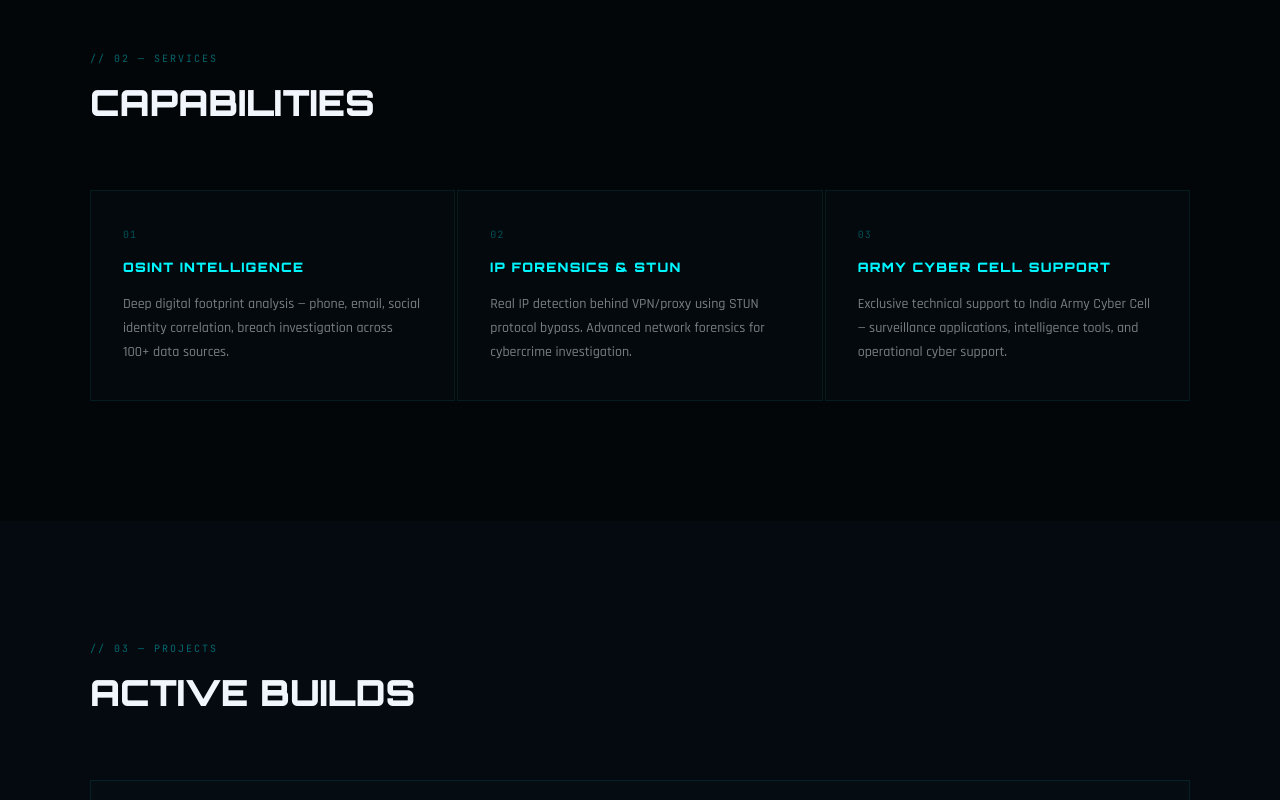
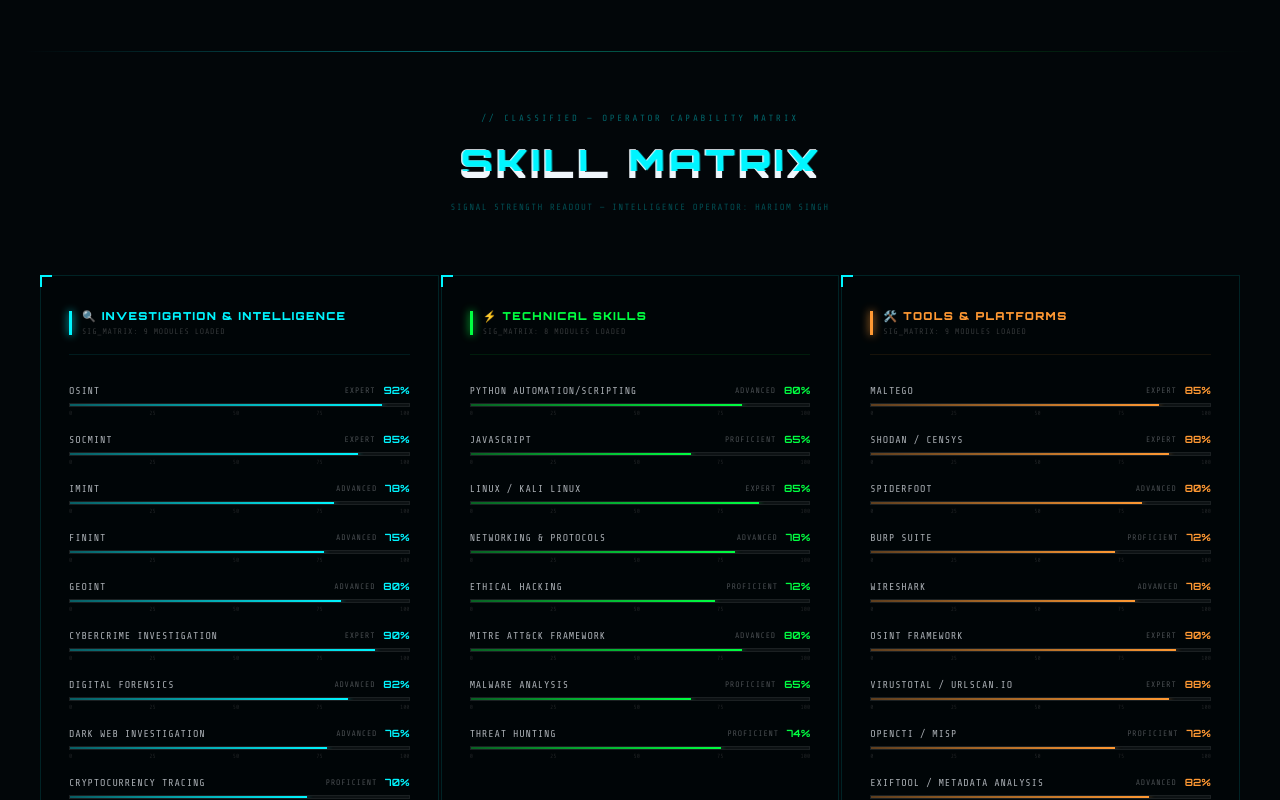
Before and after one commit to CyberkingHariom/CyberkingHariom.github.io, a Next.js app: page / in a window 1280 px wide. Shown: the part 1620-2420 px from the top of the page. Built offline with nearby package versions, Linux system fonts and the light colour scheme.

Commit message:
epic redesign: matrix+glitch+HUD+capabilities — components/CapabilitiesSection.tsx

```diff
--- /dev/null
+++ b/components/CapabilitiesSection.tsx
@@ -0,0 +1,146 @@
+'use client';
+import { useEffect, useRef, useState } from 'react';
+
+const MATRIX = [
+  {
+    cat: '🔍 INVESTIGATION & INTELLIGENCE',
+    id: 'intel',
+    color: '#00F5FF',
+    items: [
+      { name: 'OSINT', val: 92 },
+      { name: 'SOCMINT', val: 85 },
+      { name: 'IMINT', val: 78 },
+      { name: 'FININT', val: 75 },
+      { name: 'GEOINT', val: 80 },
+      { name: 'Cybercrime Investigation', val: 90 },
+      { name: 'Digital Forensics', val: 82 },
+      { name: 'Dark Web Investigation', val: 76 },
+      { name: 'Cryptocurrency Tracing', val: 70 },
+    ],
+  },
+  {
+    cat: '⚡ TECHNICAL SKILLS',
+    id: 'tech',
+    color: '#00FF41',
+    items: [
+      { name: 'Python Automation/Scripting', val: 80 },
+      { name: 'JavaScript', val: 65 },
+      { name: 'Linux / Kali Linux', val: 85 },
+      { name: 'Networking & Protocols', val: 78 },
+      { name: 'Ethical Hacking', val: 72 },
+      { name: 'MITRE ATT&CK Framework', val: 80 },
+      { name: 'Malware Analysis', val: 65 },
+      { name: 'Threat Hunting', val: 74 },
+    ],
+  },
+  {
+    cat: '🛠️ TOOLS & PLATFORMS',
+    id: 'tools',
+    color: '#FF9933',
+    items: [
+      { name: 'Maltego', val: 85 },
+      { name: 'Shodan / Censys', val: 88 },
+      { name: 'SpiderFoot', val: 80 },
+      { name: 'Burp Suite', val: 72 },
+      { name: 'Wireshark', val: 78 },
+      { name: 'OSINT Framework', val: 90 },
+      { name: 'VirusTotal / URLScan.io', val: 88 },
+      { name: 'OpenCTI / MISP', val: 72 },
+      { name: 'ExifTool / Metadata Analysis', val: 82 },
+    ],
+  },
+];
+
+function SkillBar({ name, val, color, animate }: { name: string; val: number; color: string; animate: boolean }) {
+  const getLevel = (v: number) => v >= 85 ? 'EXPERT' : v >= 75 ? 'ADVANCED' : v >= 65 ? 'PROFICIENT' : 'TRAINED';
+  const glowColor = color === '#00F5FF' ? 'rgba(0,245,255,0.4)' : color === '#00FF41' ? 'rgba(0,255,65,0.4)' : 'rgba(255,153,51,0.4)';
+  return (
+    <div style={{ marginBottom: 14 }}>
+      <div style={{ display: 'flex', justifyContent: 'space-between', alignItems: 'center', marginBottom: 5 }}>
+        <span style={{ fontFamily: 'Share Tech Mono, monospace', fontSize: 10, color: 'rgba(240,246,252,0.7)', letterSpacing: '0.08em' }}>{name.toUpperCase()}</span>
+        <div style={{ display: 'flex', gap: 8, alignItems: 'center' }}>
+          <span style={{ fontFamily: 'Share Tech Mono', fontSize: 8, color: 'rgba(240,246,252,0.3)', letterSpacing: '0.1em' }}>{getLevel(val)}</span>
+          <span style={{ fontFamily: 'Orbitron, monospace', fontSize: 10, fontWeight: 700, color: color }}>{val}%</span>
+        </div>
+      </div>
+      <div style={{ height: 4, background: 'rgba(255,255,255,0.05)', border: '1px solid rgba(255,255,255,0.06)', position: 'relative', overflow: 'hidden' }}>
+        <div style={{
+          height: '100%',
+          width: animate ? `${val}%` : '0%',
+          background: `linear-gradient(90deg, ${color}55, ${color})`,
+          boxShadow: animate ? `0 0 8px ${glowColor}` : 'none',
+          transition: 'width 1.2s ease, box-shadow 0.5s ease',
+          position: 'relative',
+        }}>
+          <div style={{ position: 'absolute', right: 0, top: 0, bottom: 0, width: 3, background: color, boxShadow: `0 0 6px ${color}` }} />
+        </div>
+      </div>
+      {/* Tick marks */}
+      <div style={{ display: 'flex', justifyContent: 'space-between', marginTop: 2 }}>
+        {[0,25,50,75,100].map(t => (
+          <div key={t} style={{ fontFamily: 'Share Tech Mono', fontSize: 6, color: 'rgba(255,255,255,0.12)' }}>{t}</div>
+        ))}
+      </div>
+    </div>
+  );
+}
+
+export default function CapabilitiesSection() {
+  const [animate, setAnimate] = useState(false);
+  const ref = useRef<HTMLDivElement>(null);
+
+  useEffect(() => {
+    const obs = new IntersectionObserver(([e]) => { if (e.isIntersecting) setAnimate(true); }, { threshold: 0.1 });
+    if (ref.current) obs.observe(ref.current);
+    return () => obs.disconnect();
+  }, []);
+
+  return (
+    <section id="capabilities" ref={ref} style={{ padding: '120px 24px', background: '#020609', position: 'relative', zIndex: 2 }}>
+      {/* Top HUD line */}
+      <div className="cyber-line" style={{ marginBottom: 60 }} />
+
+      <div style={{ maxWidth: 1200, margin: '0 auto' }}>
+        {/* Header */}
+        <div style={{ marginBottom: 60, textAlign: 'center' }}>
+          <div style={{ fontFamily: 'Share Tech Mono', fontSize: 9, letterSpacing: '0.3em', color: 'rgba(0,245,255,0.4)', marginBottom: 8 }}>
+            {'// '}CLASSIFIED — OPERATOR CAPABILITY MATRIX
+          </div>
+          <h2 className="glitch" data-text="SKILL MATRIX" style={{ fontFamily: 'Orbitron, monospace', fontWeight: 900, fontSize: 'clamp(24px,4vw,40px)', color: '#F0F6FC', letterSpacing: '0.08em', marginBottom: 8 }}>
+            SKILL MATRIX
+          </h2>
+          <div style={{ fontFamily: 'Share Tech Mono', fontSize: 9, color: 'rgba(0,245,255,0.3)', letterSpacing: '0.15em' }}>
+            SIGNAL STRENGTH READOUT — INTELLIGENCE OPERATOR: HARIOM SINGH
+          </div>
+        </div>
+
+        {/* Grid */}
+        <div style={{ display: 'grid', gridTemplateColumns: 'repeat(auto-fit, minmax(320px, 1fr))', gap: 2 }}>
+          {MATRIX.map(cat => (
+            <div key={cat.id} className="hud-box" style={{ padding: '32px 28px', background: 'rgba(0,5,8,0.8)', transition: 'border-color 0.3s' }}
+              onMouseEnter={e => (e.currentTarget as HTMLDivElement).style.borderColor = `${cat.color}40`}
+              onMouseLeave={e => (e.currentTarget as HTMLDivElement).style.borderColor = 'rgba(0,245,255,0.12)'}
+            >
+              {/* Cat header */}
+              <div style={{ display: 'flex', alignItems: 'center', gap: 10, marginBottom: 28, paddingBottom: 16, borderBottom: `1px solid ${cat.color}18` }}>
+                <div style={{ width: 3, height: 24, background: cat.color, boxShadow: `0 0 8px ${cat.color}` }} />
+                <div>
+                  <div style={{ fontFamily: 'Orbitron, monospace', fontWeight: 900, fontSize: 11, color: cat.color, letterSpacing: '0.12em' }}>{cat.cat}</div>
+                  <div style={{ fontFamily: 'Share Tech Mono', fontSize: 8, color: 'rgba(255,255,255,0.2)', letterSpacing: '0.1em', marginTop: 2 }}>
+                    SIG_MATRIX: {cat.items.length} MODULES LOADED
+                  </div>
+                </div>
+              </div>
+
+              {cat.items.map(item => (
+                <SkillBar key={item.name} name={item.name} val={item.val} color={cat.color} animate={animate} />
+              ))}
+            </div>
+          ))}
+        </div>
+      </div>
+
+      <div className="cyber-line" style={{ marginTop: 60 }} />
+    </section>
+  );
+}
```
